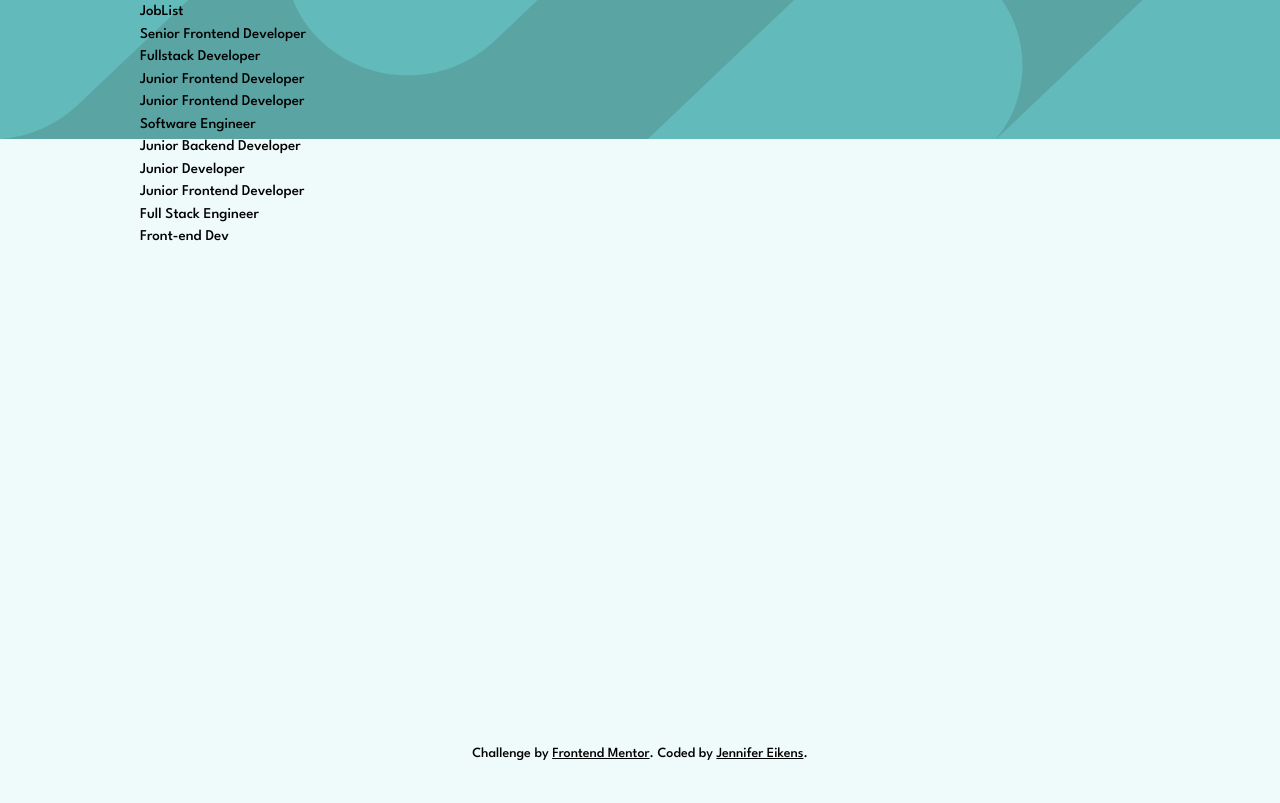
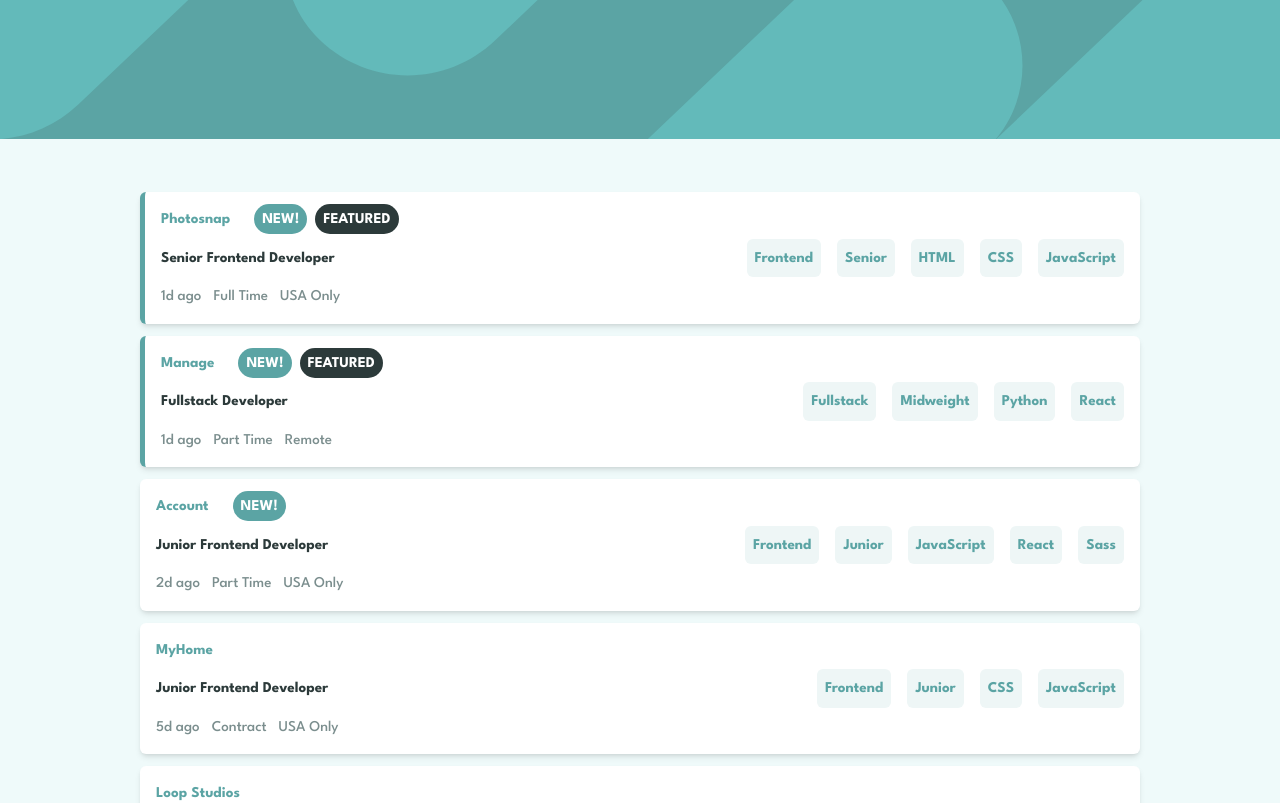
Before and after one commit to Jenny-Eikens/job-listings, a Next.js app: page / in a window 1280 px wide. Shown: the top 803 px of the page. Built offline with nearby package versions, Linux system fonts and the light colour scheme.

Commit message:
Add styling

```diff
--- a/app/components/Job.tsx
+++ b/app/components/Job.tsx
@@ -1,7 +1,61 @@
 import React from 'react'
+import { Listing } from './JobList'
 
-const Job = () => {
-  return <div>Job</div>
+interface JobProps {
+  listing: Listing
+}
+
+// const generateId = () => crypto.randomUUID()
+
+const Job = ({ listing }: JobProps) => {
+  return (
+    <>
+      <div
+        className={`job rounded-md bg-white p-4 shadow-md ${listing.featured && 'border-l-[5px] border-primary'}`}
+      >
+        {/* <div className="logo">{listing.logo}</div> */}
+        <div className="company flex space-x-6">
+          <h1 className="font-[700] text-primary">{listing.company}</h1>
+          <div className="tags space-x-2">
+            {listing.new && (
+              <span className="rounded-full bg-primary p-2 font-[700] text-white">
+                NEW!
+              </span>
+            )}
+            {listing.featured && (
+              <span className="rounded-full bg-v-dark-cyan p-2 font-[700] text-white">
+                FEATURED
+              </span>
+            )}
+          </div>
+        </div>
+        <h2 className="position flex items-center font-[700] text-v-dark-cyan">
+          {listing.position}
+        </h2>
+        <div className="job-info space-x-3">
+          <span className="posted-at">{listing.postedAt}</span>
+          <span className="contract">{listing.contract}</span>
+          <span className="location">{listing.location}</span>
+        </div>
+        <div className="skills flex flex-wrap gap-[1rem] font-[700] md:justify-end">
+          <button className="skill">{listing.role}</button>
+          <button className="skill">{listing.level}</button>
+          {listing.languages.map((language, index) => (
+            <button key={index} className="skill">
+              {language}
+            </button>
+          ))}
+
+          {listing.tools.length !== 0 &&
+            listing.tools.map((tool, index) => (
+              <button key={index} className="skill">
+                {tool}
+              </button>
+            ))}
+        </div>
+      </div>
+    </>
+  )
 }
 
 export default Job
--- a/app/components/JobList.tsx
+++ b/app/components/JobList.tsx
@@ -1,12 +1,34 @@
 import React from 'react'
+import Job from './Job'
 
-const JobList = ({ listings }: any) => {
+export interface Listing {
+  id: number
+  company: string
+  logo: string
+  new: boolean
+  featured: boolean
+  position: string
+  role: string
+  level: string
+  postedAt: string
+  contract: string
+  location: string
+  languages: string[]
+  tools: string[]
+}
+
+interface JobListProps {
+  listings: Listing[]
+}
+
+const JobList = ({ listings }: JobListProps) => {
   return (
     <>
-      <div>JobList</div>
-      {listings.map((listing) => (
-        <div key={listing.id}>{listing.position} </div>
-      ))}
+      <div className="w-full space-y-3">
+        {listings.map((listing: Listing) => (
+          <Job key={listing.id} listing={listing} />
+        ))}
+      </div>
     </>
   )
 }
--- a/app/globals.css
+++ b/app/globals.css
@@ -22,6 +22,52 @@
   font-weight: 500;
 }
 
+.job {
+  display: grid;
+  gap: 1rem;
+  grid-template-areas:
+    'company'
+    'position'
+    'job-info'
+    'skills';
+}
+
+.logo {
+  grid-area: logo;
+}
+
+.company {
+  grid-area: company;
+}
+
+.position {
+  grid-area: position;
+}
+
+.job-info {
+  grid-area: job-info;
+  @apply text-dark-cyan;
+}
+
+.skills {
+  grid-area: skills;
+  @apply max-w-full;
+}
+
+.skill {
+  @apply rounded-md bg-filter-tablets p-2 text-primary;
+}
+
 footer a {
   @apply underline;
 }
+
+@media (min-width: 768px) {
+  .job {
+    grid-template-areas:
+      'company company'
+      'position skills'
+      'job-info job-info';
+    gap: 0.5rem;
+  }
+}
--- a/app/page.tsx
+++ b/app/page.tsx
@@ -6,7 +6,10 @@
 {
   /* TODO
   - fix background fill of mobile background image
-  - fix types for listings in JobList component
+  - find better solution for margin-top of JobList
+  - add dot symbol between job info
+  - generateId() no longer needed??
+  - figure out positioning of logo
   */
 }
 
@@ -26,7 +29,7 @@
 }
 
 const Home = async () => {
-  const listings = await fetchListings() // curly braces necessary??
+  const listings = await fetchListings()
 
   if (!listings) {
     console.error('Missing required data:', { listings })
@@ -35,7 +38,7 @@
   return (
     <>
       <div>
-        <main className="m-auto min-h-[90vh] w-[90vw] max-w-[1000px]">
+        <main className="m-auto mt-[12rem] flex min-h-[90vh] w-[85vw] max-w-[1000px] items-center justify-center">
           {/* MAIN CONTENT */}
           <JobList listings={listings}></JobList>
         </main>
```
Also changed, not shown: 2 other files (tests, documents, lock files or other folders).
